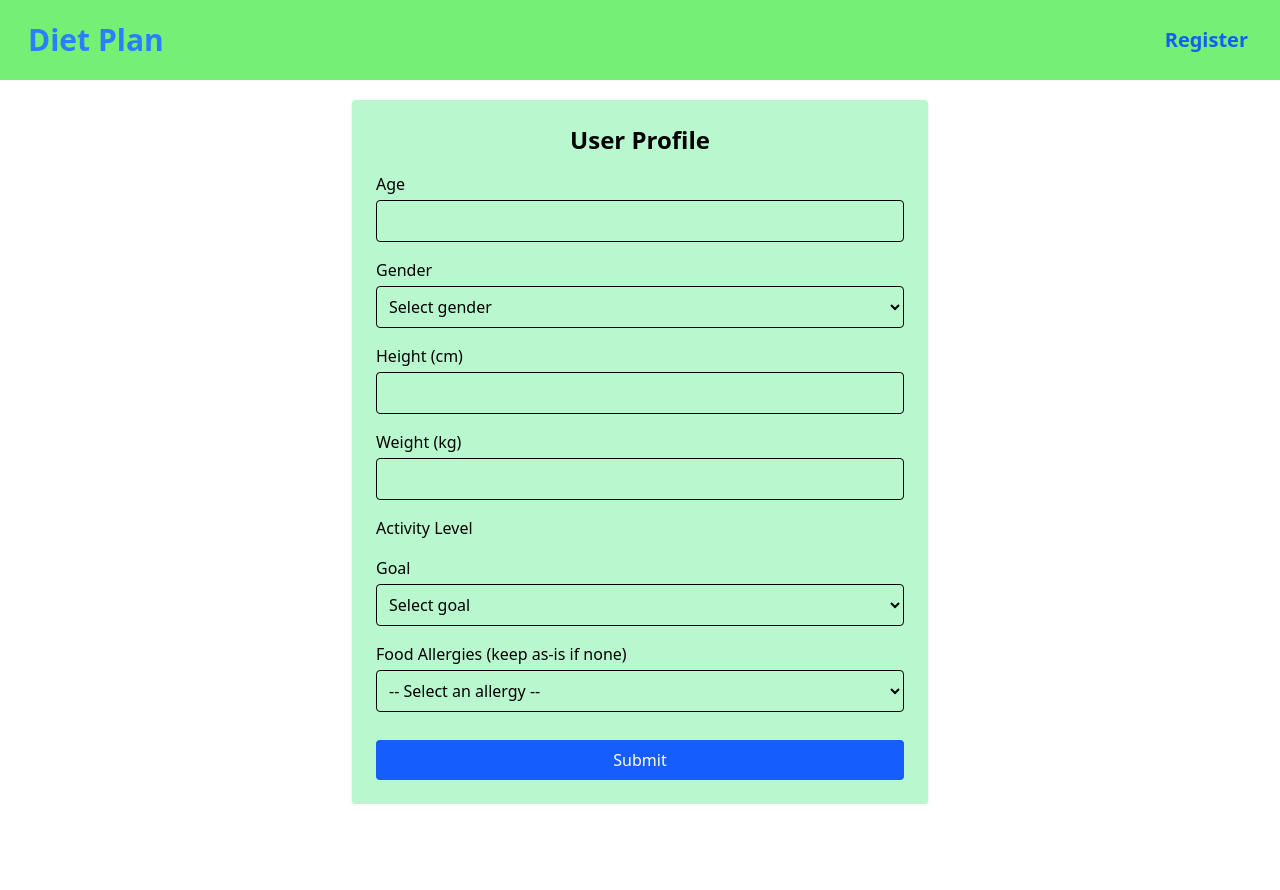
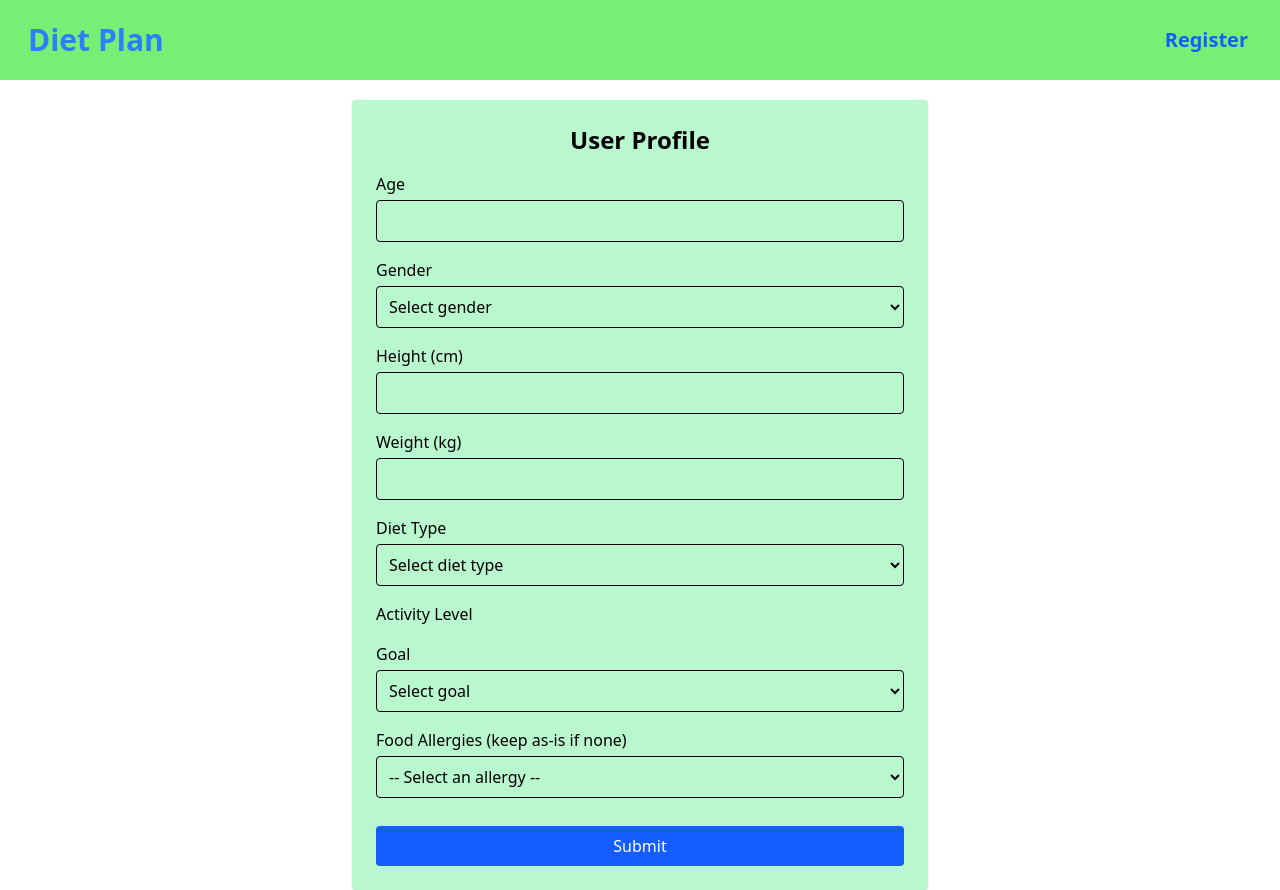
Before and after one commit to harishchandragiri/diet, a React (Vite) app: page /userdetails in a window 1280 px wide. Before the commit the page ends 804 px from the top, so only its background shows below. Built offline with nearby package versions, Linux system fonts and the light colour scheme.

Commit message:
frontend complete

```diff
--- a/src/components/FormPage.jsx
+++ b/src/components/FormPage.jsx
@@ -15,7 +15,7 @@ function FormPage() {
     // activity_level: "moderately_active",
     activity_level: activity,
     weight_goal: "",
-    dietary_pref: "all",
+    dietary_pref: "",
     allergies: ["none"],
   });
 
@@ -28,7 +28,7 @@ function FormPage() {
   weight: 72,
   activity_level: "moderately_active",
   weight_goal: "loss",
-  dietary_pref: "all",
+  dietary_pref: "",
   allergies: ["none"],
   target_calories: 2100,
   weight_change: -0.8,
@@ -63,6 +63,8 @@ function FormPage() {
     { value: "gain", label: "Weight gain" },
     { value: "maintain", label: "Maintain weight" },
   ];
+
+
 
   const allergiesOptions = ["gluten", "nuts", "dairy"];
 
@@ -299,7 +301,6 @@ function FormPage() {
             <option value="">Select gender</option>
             <option value="male">Male</option>
             <option value="female">Female</option>
-            <option value="others">Others</option>
           </select>
         </div>
 
@@ -332,6 +333,24 @@ function FormPage() {
             className="w-full border rounded p-2"
           />
         </div>
+
+
+      {/* diet types */}
+      <div>
+        <label className="block mb-1">Diet Type</label>
+        <select
+          name="dietary_pref"
+          value={formData.dietary_pref}
+          onChange={handleChange}
+          required
+          className="w-full border rounded p-2"
+        >
+          <option value="">Select diet type</option>
+            <option value="non-vegetarian">non-vegetarian</option>
+            <option value="vegetarian">vegetarian</option>
+            <option value="vegan">vegan</option>
+        </select>
+      </div>
 
         {/* Activity Level */}
         <div>
```
